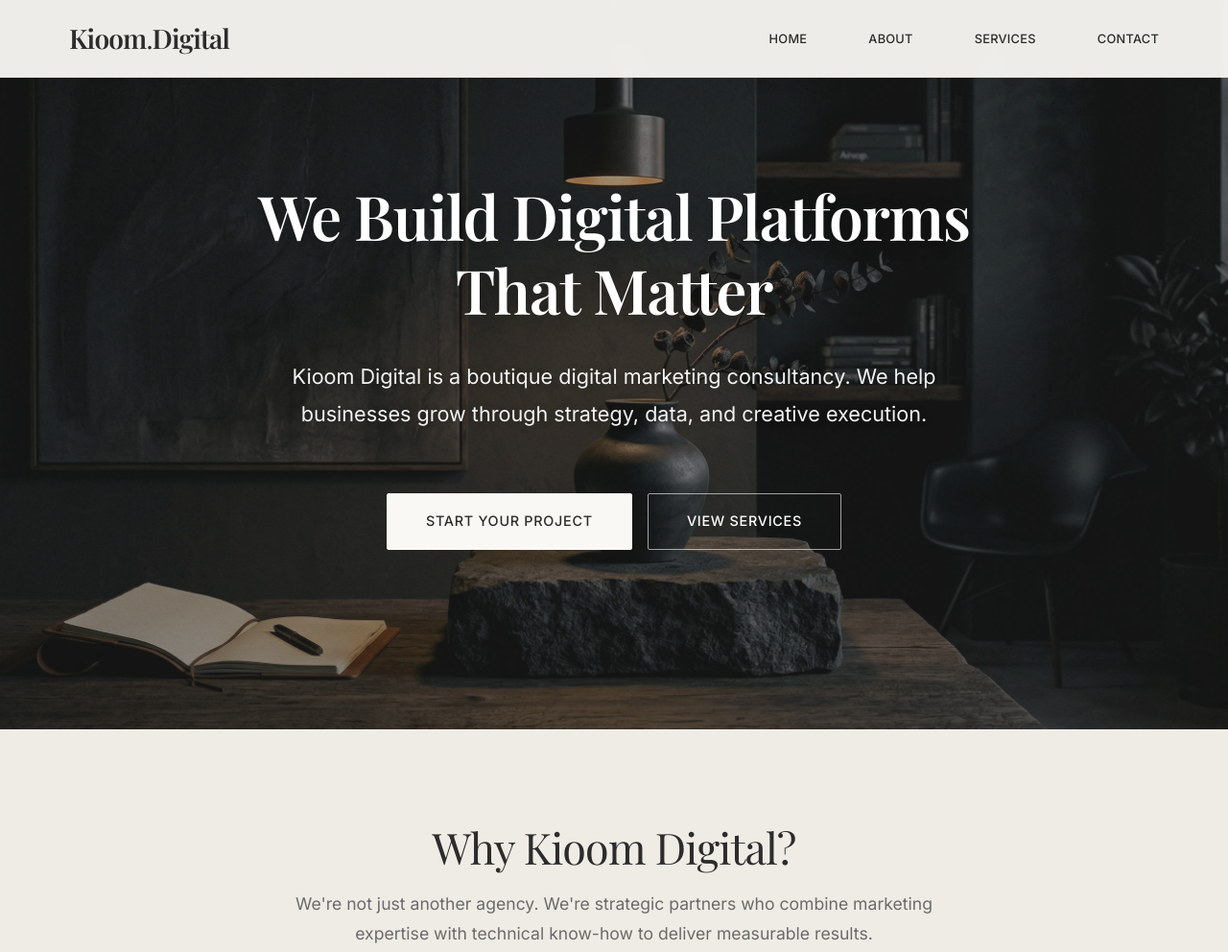
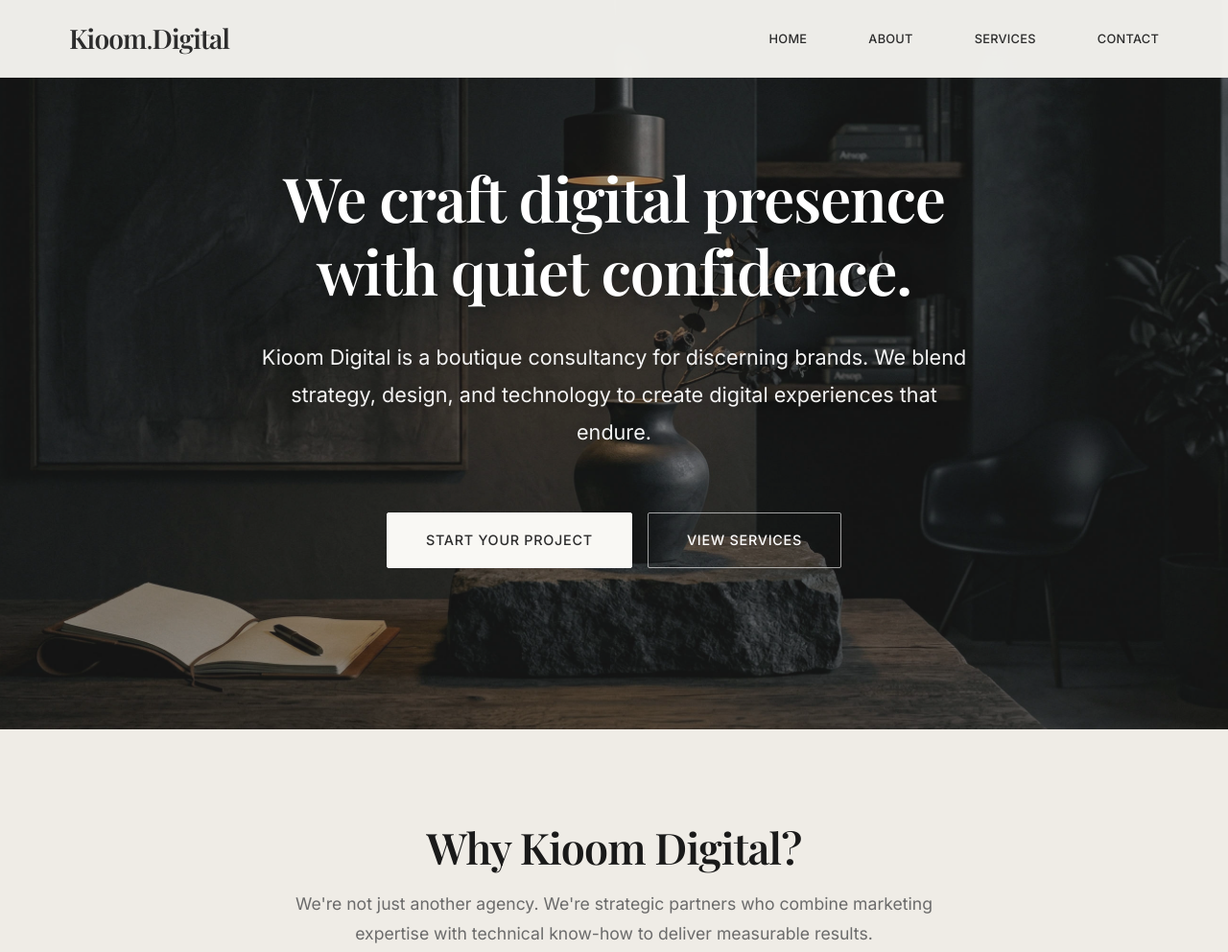
Before and after one commit to crimsonpark2/kioomdigital.com, a plain HTML site: page index.html in a window 1280 px wide. Shown: the top 992 px of the page at 96% size. Drawn offline with nearby package versions, Linux system fonts and the light colour scheme.

Commit message:
Refine hero copy: poetic, boutique tone. Increase heading contrast: darker color, heavier weight

```diff
--- a/css/style.css
+++ b/css/style.css
@@ -47,15 +47,15 @@ body {
 /* Typography */
 h1, h2, h3, h4 {
     font-family: var(--font-heading);
-    font-weight: 400;
+    font-weight: 500;
     line-height: 1.2;
     margin-bottom: var(--spacing-sm);
-    color: var(--color-primary);
+    color: var(--color-dark);
     letter-spacing: -0.02em;
 }
 
 h1 { font-size: clamp(2.5rem, 5vw, 4.5rem); font-weight: 600; }
-h2 { font-size: clamp(1.8rem, 4vw, 2.8rem); }
+h2 { font-size: clamp(1.8rem, 4vw, 2.8rem); font-weight: 600; }
 h3 { font-size: clamp(1.3rem, 3vw, 1.8rem); }
 h4 { font-size: 1.15rem; font-weight: 500; }
 
--- a/index.html
+++ b/index.html
@@ -35,8 +35,8 @@
         <img src="images/hero-fullbleed.jpg" alt="Kioom Digital - boutique digital agency" class="hero-bg-image" onerror="this.style.display='none'">
         <div class="hero-overlay"></div>
         <div class="hero-content container">
-            <h1>We Build Digital Platforms That Matter</h1>
-            <p>Kioom Digital is a boutique digital marketing consultancy. We help businesses grow through strategy, data, and creative execution.</p>
+            <h1>We craft digital presence with quiet confidence.</h1>
+            <p>Kioom Digital is a boutique consultancy for discerning brands. We blend strategy, design, and technology to create digital experiences that endure.</p>
             <div class="hero-buttons">
                 <a href="contact.html" class="btn btn-primary">Start Your Project</a>
                 <a href="services.html" class="btn btn-secondary">View Services</a>
```
Also changed, not shown: 1 other file.
